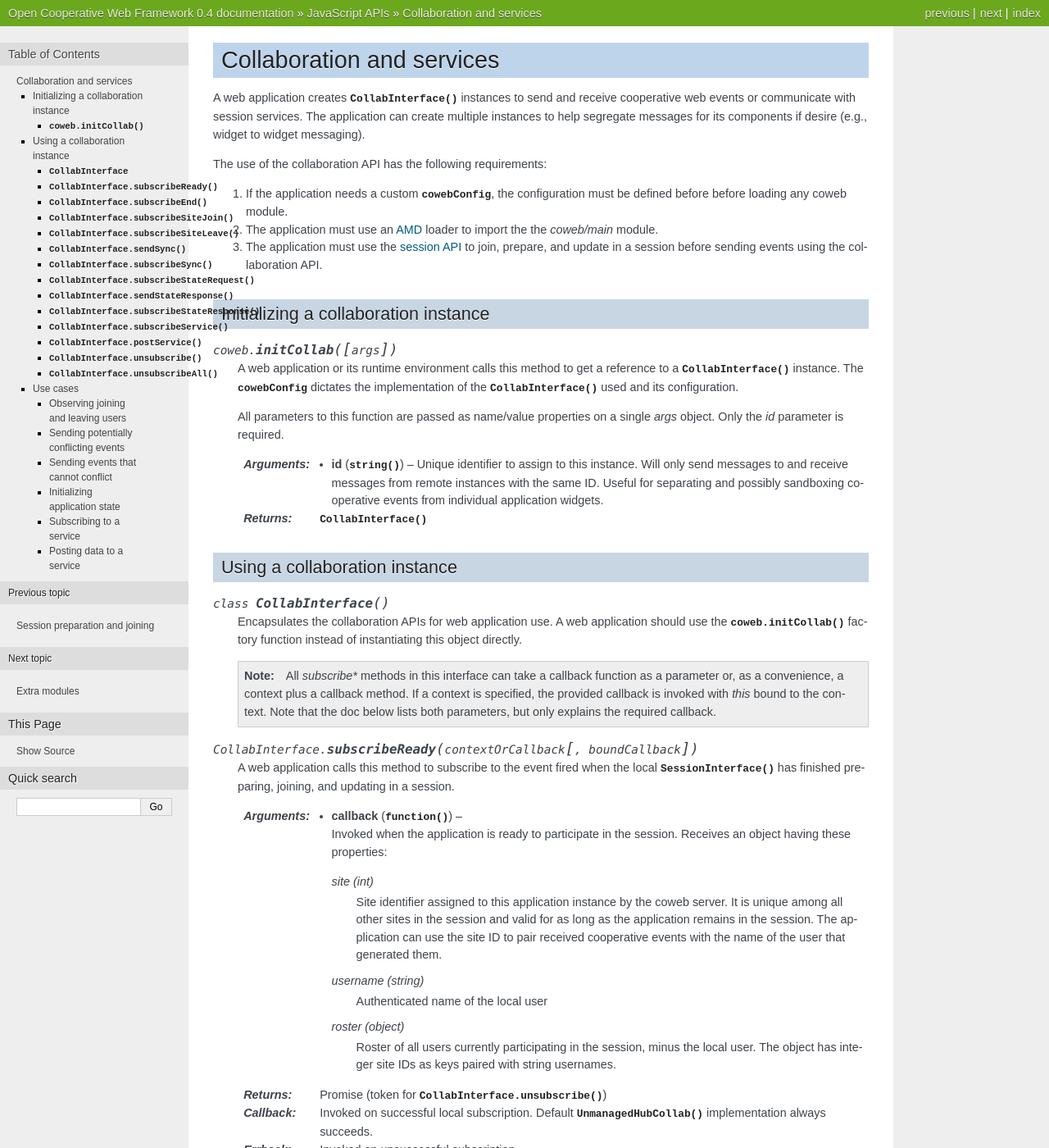
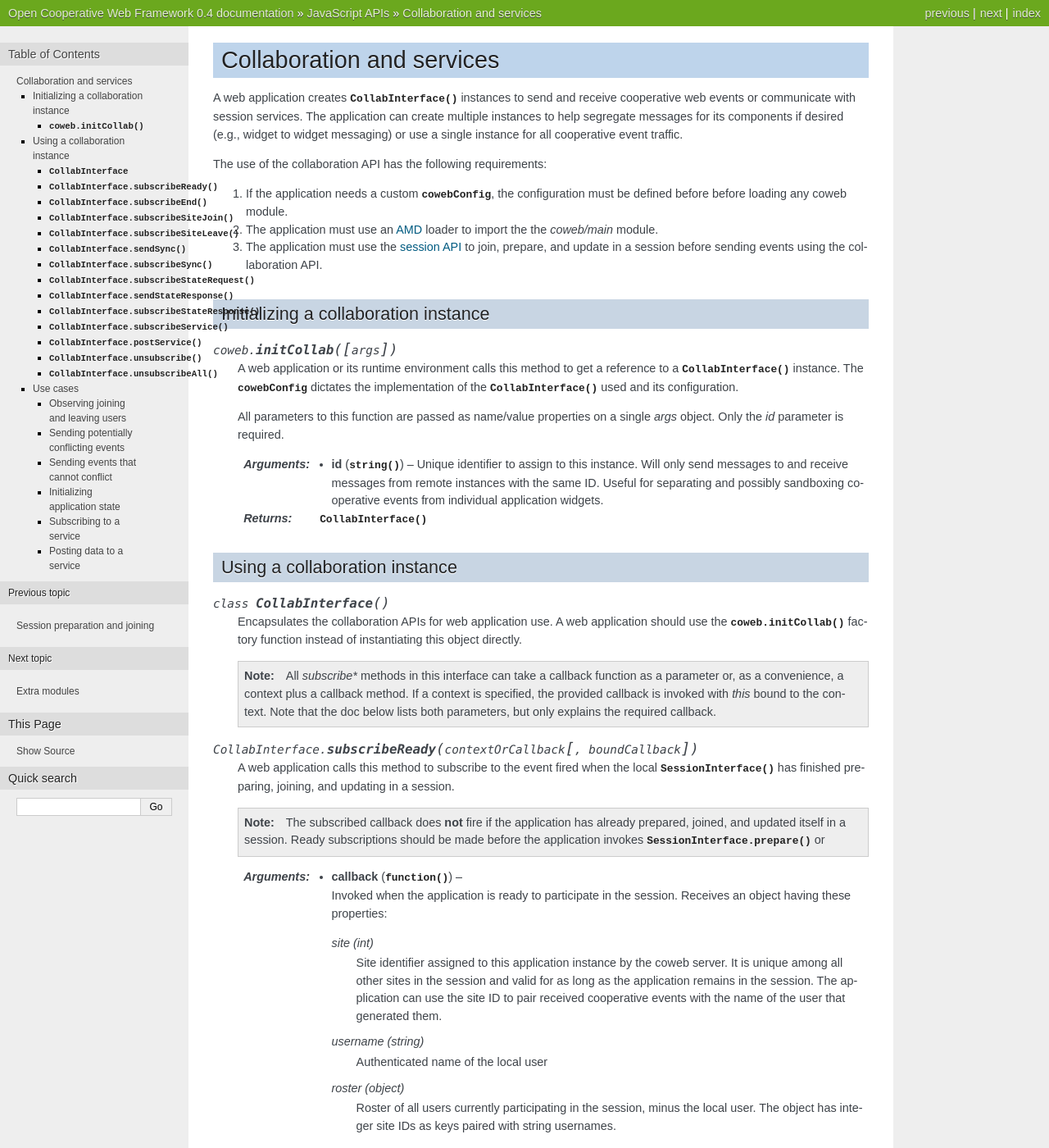
Before and after one commit to opencoweb/coweb, a Sphinx documentation site: the page built from docs/js/collab.rst, in a window 1280 px wide and 1400 px high. Shown: the whole window at 82% size. Built offline with Sphinx 7.4.7, drawn with Linux system fonts in a browser that asks for light colours.

Commit message:
Doc note about ready callback does not fire if subscribe happens after session update

```diff
--- a/docs/js/collab.rst
+++ b/docs/js/collab.rst
@@ -4,7 +4,7 @@
 Collaboration and services
 --------------------------
 
-A web application creates :class:`CollabInterface` instances to send and receive cooperative web events or communicate with session services. The application can create multiple instances to help segregate messages for its components if desire (e.g., widget to widget messaging).
+A web application creates :class:`CollabInterface` instances to send and receive cooperative web events or communicate with session services. The application can create multiple instances to help segregate messages for its components if desired (e.g., widget to widget messaging) or use a single instance for all cooperative event traffic.
 
 The use of the collaboration API has the following requirements:
 
@@ -36,6 +36,8 @@ Using a collaboration instance
 .. function:: CollabInterface.subscribeReady(contextOrCallback [, boundCallback])
 
    A web application calls this method to subscribe to the event fired when the local :class:`SessionInterface` has finished preparing, joining, and updating in a session.
+
+   .. note:: The subscribed callback does **not** fire if the application has already prepared, joined, and updated itself in a session. Ready subscriptions should be made before the application invokes :class:`SessionInterface.prepare` or
 
    :param function callback: Invoked when the application is ready to participate in the session. Receives an object having these properties:
 
```
